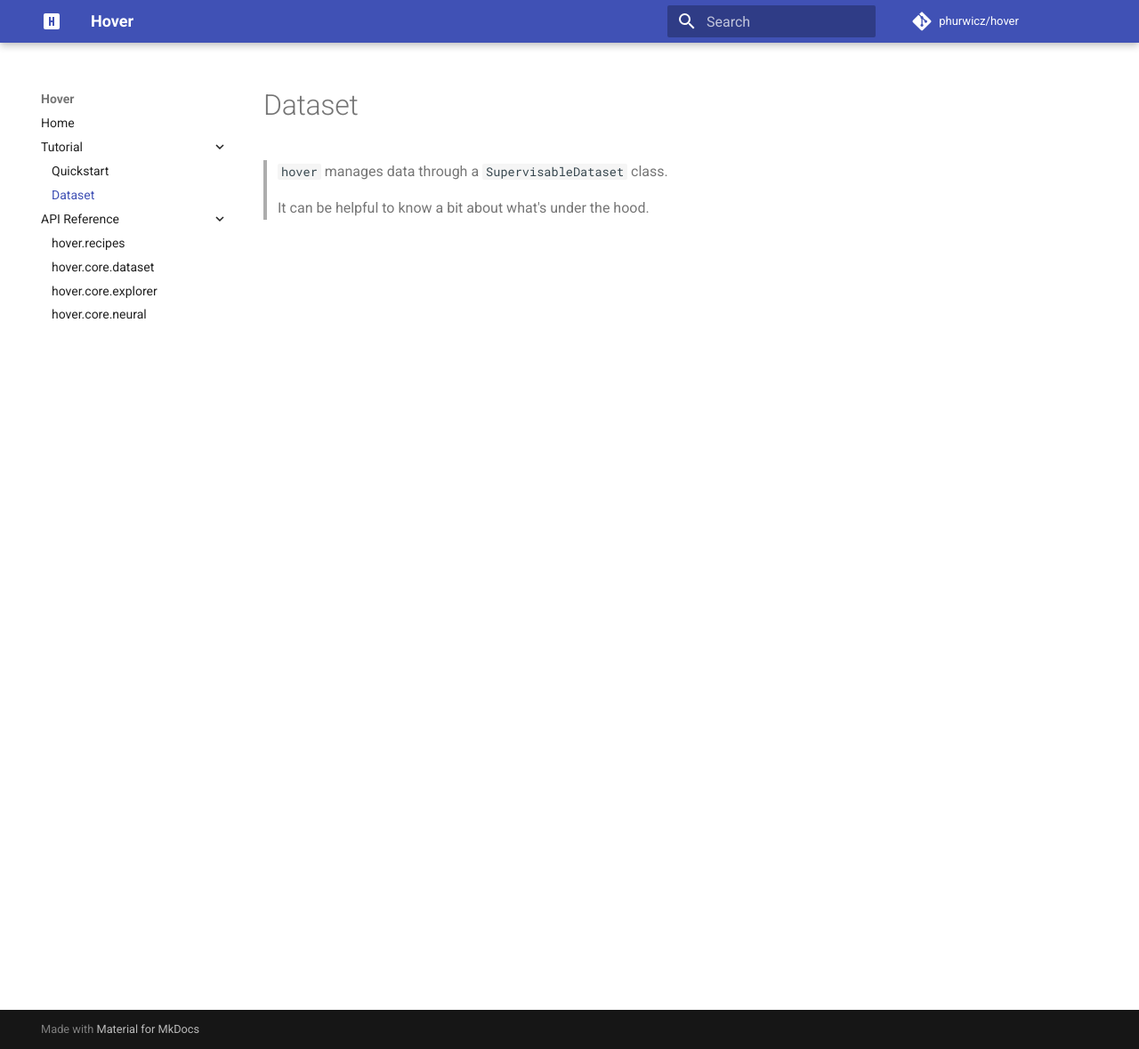
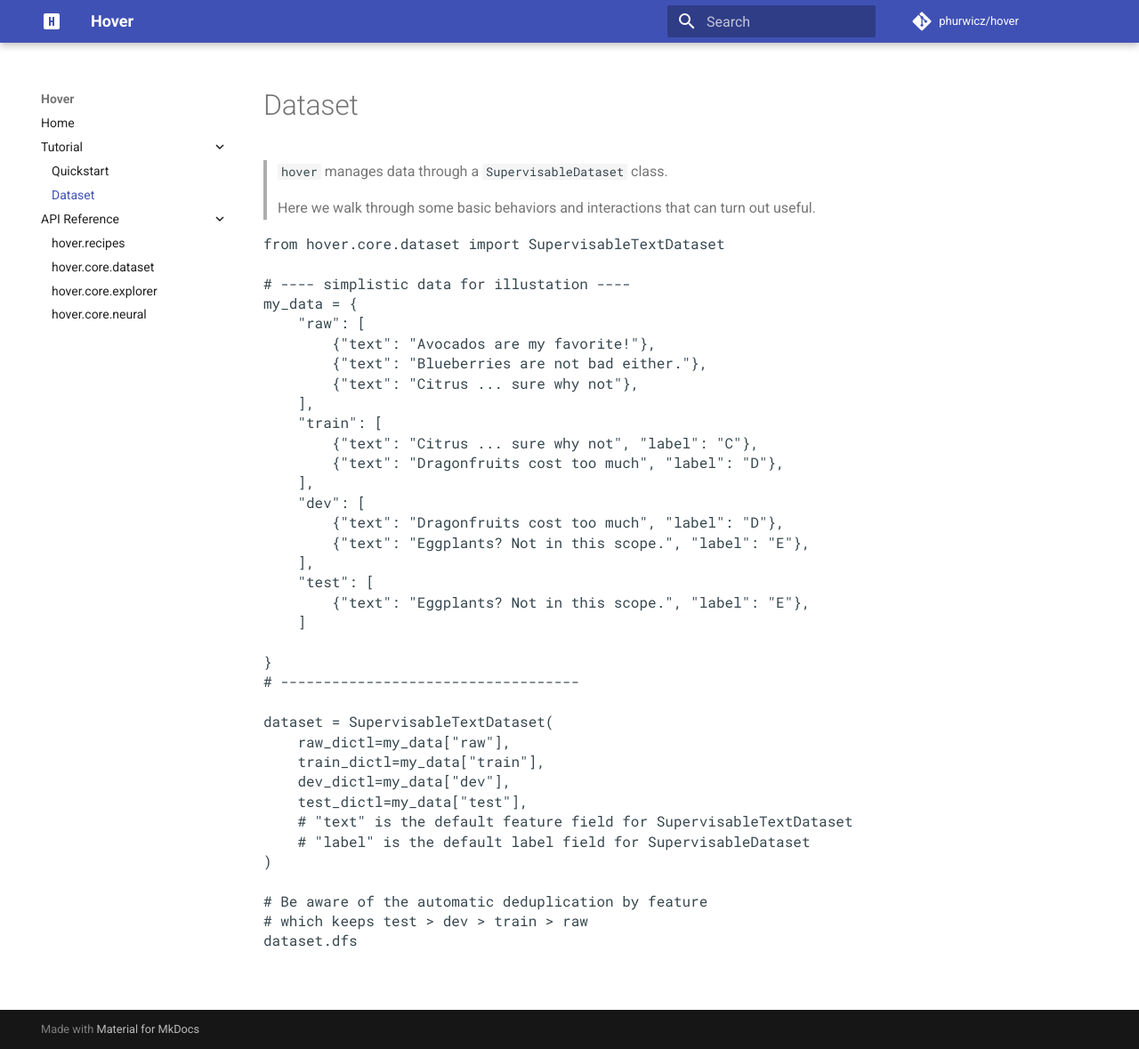
Before and after one commit to phurwicz/hover, an MkDocs documentation site: the page built from docs/pages/tutorial/t1-dataset.md, in a window 1280 px wide and 1179 px high. Shown: the whole window at 89% size. Built offline with MkDocs 1.6.1 and Material for MkDocs 9.7.7, drawn with Linux system fonts in a browser that asks for light colours; a script that is not in the unit is left out; comment, search, counter and statistics services are not loaded.

Commit message:
Added a code block to the dataset tutorial

```diff
--- a/docs/pages/tutorial/t1-dataset.md
+++ b/docs/pages/tutorial/t1-dataset.md
@@ -1,7 +1,46 @@
 > `hover` manages data through a `SupervisableDataset` class.
 >
-> It can be helpful to know a bit about what's under the hood.
+> Here we walk through some basic behaviors and interactions that can turn out useful.
 
 {!docs/pages/tutorial/snippet-stylesheet.html!}
 
+<pre data-executable>
+from hover.core.dataset import SupervisableTextDataset
+
+# ---- simplistic data for illustation ----
+my_data = {
+    "raw": [
+        {"text": "Avocados are my favorite!"},
+        {"text": "Blueberries are not bad either."},
+        {"text": "Citrus ... sure why not"},
+    ],
+    "train": [
+        {"text": "Citrus ... sure why not", "label": "C"},
+        {"text": "Dragonfruits cost too much", "label": "D"},
+    ],
+    "dev": [
+        {"text": "Dragonfruits cost too much", "label": "D"},
+        {"text": "Eggplants? Not in this scope.", "label": "E"},
+    ],
+    "test": [
+        {"text": "Eggplants? Not in this scope.", "label": "E"},
+    ]
+
+}
+# -----------------------------------
+
+dataset = SupervisableTextDataset(
+    raw_dictl=my_data["raw"],
+    train_dictl=my_data["train"],
+    dev_dictl=my_data["dev"],
+    test_dictl=my_data["test"],
+    # "text" is the default feature field for SupervisableTextDataset
+    # "label" is the default label field for SupervisableDataset
+)
+
+# Be aware of the automatic deduplication by feature
+# which keeps test > dev > train > raw
+dataset.dfs
+</pre><br>
+
 {!docs/pages/tutorial/snippet-juniper.html!}
```
Also changed, not shown: 1 other file.
